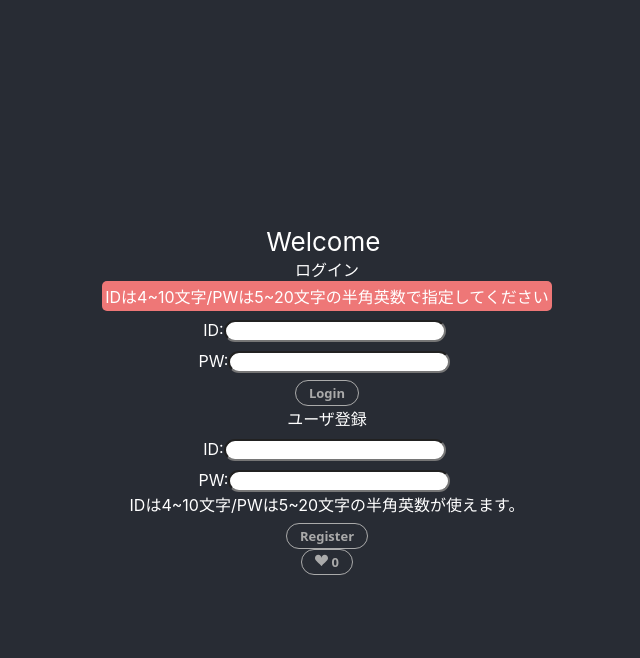
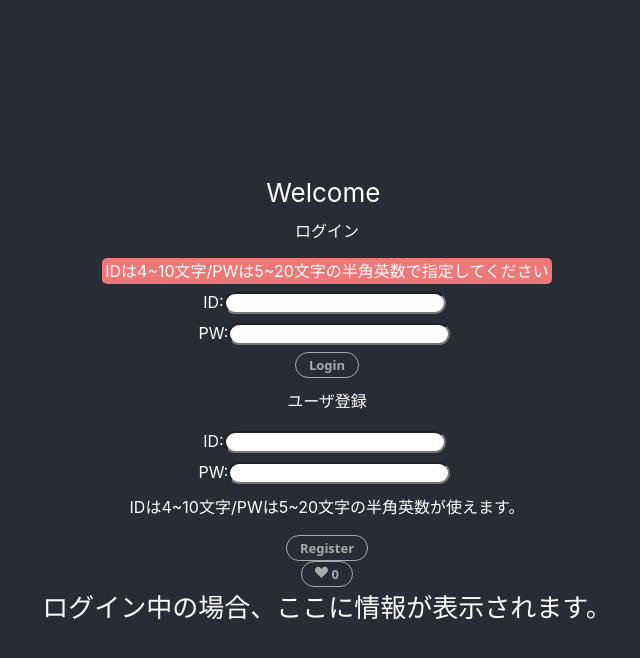
Before and after one commit to nkte8/favo-system, a React (Create React App) app in the folder frontend/: page / in a window 1280 px wide. Both pictures are taken after a click on the button "Login". Shown: the top 658 px of the page, without its empty margins (313-953 px from the left). Built offline with nearby package versions, Linux system fonts and the light colour scheme; no server answers.

Commit message:
Astro環境での作業をFB

```diff
--- a/frontend/src/components/favolabel/main.tsx
+++ b/frontend/src/components/favolabel/main.tsx
@@ -9,7 +9,7 @@ interface Props {
 export default function Favolabel({ api_url }: Props) {
     const auth = get_auth_local()
 
-    const [count, setCount] = useState<number | null>(null);
+    const [label, setLabel] = useState("now loading...")
     useEffect(() => {
         setCountFromApi()
     }, [])
@@ -18,16 +18,16 @@ export default function Favolabel({ api_url }: Props) {
         try {
             let c = await favo_api(api_url, null, auth.id, auth.secret, "read")
             if (c.favcount !== null) {
-                setCount(c.favcount)
+                setLabel(`${auth.id}さんは${c.favcount}回いいねしました。ありがとう！`)
             }
         } catch (e) {
-            setCount(null)
+            setLabel("ログイン中の場合、ここに情報が表示されます。")
         }
     }
 
     return (
         <span>
-            {count}
+            {label}
         </span>
     );
 };
--- a/frontend/src/components/userform/main.css
+++ b/frontend/src/components/userform/main.css
@@ -42,6 +42,7 @@
 
 .user_form .context {
     font-size: medium;
+    margin: 10px;
 }
 
 .user_form .alert {
--- a/frontend/src/components/userform/main.tsx
+++ b/frontend/src/components/userform/main.tsx
@@ -1,7 +1,7 @@
-import React, { useState } from 'react';
+import React, { useState, useEffect } from 'react';
 
 import './main.css';
-import { favo_api, set_auth_local } from '@/utils/favoapi'
+import { favo_api, get_auth_local, set_auth_local, rm_auth_local } from '@/utils/favoapi'
 
 interface Props {
     api_url: string,
@@ -9,8 +9,11 @@ interface Props {
 }
 export default function LoginUserBox({ api_url, arg }: Props) {
 
-    const [userid, setUserid] = useState("");
-    const [secret, setSecret] = useState("");
+    const localstorage_val =  get_auth_local()
+    const [userid, setUserid] = useState(localstorage_val.id);
+    const [secret, setSecret] = useState(localstorage_val.secret);
+    const [islogin, setLoginStatus] = useState(false);
+
     const [msg, setMsg] = useState<string | null>(null);
 
     const form_msg = arg == "auth" ? "ログイン" : "ユーザ登録"
@@ -45,6 +48,29 @@ export default function LoginUserBox({ api_url, arg }: Props) {
             setMsg("IDは4~10文字/PWは5~20文字の半角英数で指定してください")
         }
     }
+    const onClickLogout = async () => {
+        rm_auth_local();
+        window.location.reload();
+    }
+
+    const checkUserByApi = async () => {
+        if (userid !== null && secret !== null){
+            try {
+                let r = await favo_api(api_url, null, userid, secret, "auth")
+                if (r.statusCode == 200){
+                    setLoginStatus(true)
+                } else {
+                    rm_auth_local()
+                }
+            } catch (e) {
+                rm_auth_local()
+            }
+        }
+    }
+
+    useEffect(() => {
+        checkUserByApi()
+    }, [])
 
     const handleKeyDown = (e: React.KeyboardEvent<HTMLInputElement>) => {
         if (e.nativeEvent.isComposing || e.key !== 'Enter') return
@@ -53,13 +79,16 @@ export default function LoginUserBox({ api_url, arg }: Props) {
 
     return (
         <div className="user_form">
+            {
+                islogin !== true &&
+                <React.StrictMode>
                     <div className="context">
                         {form_msg}
                     </div>
                     {msg !== null &&
-                <div className='context alert'>
+                        <span className='context alert'>
                             {msg}
-                </div>
+                        </span>
                     }
                     <div>
                         <label>ID:</label><input
@@ -92,6 +121,21 @@ export default function LoginUserBox({ api_url, arg }: Props) {
                             {button_msg}
                         </button>
                     </div>
+                </React.StrictMode>
+            }
+            {
+                islogin === true &&
+                <React.StrictMode>
+                    <div className="context">
+                        {userid}はログイン中です。
+                    </div>
+                    <div>
+                        <button className='submit' onClick={onClickLogout}>
+                            Logout
+                        </button>
+                    </div>
+                </React.StrictMode>
+            }
         </div>
     );
 };
```
Lines whose indentation alone changed are shown as unchanged.
